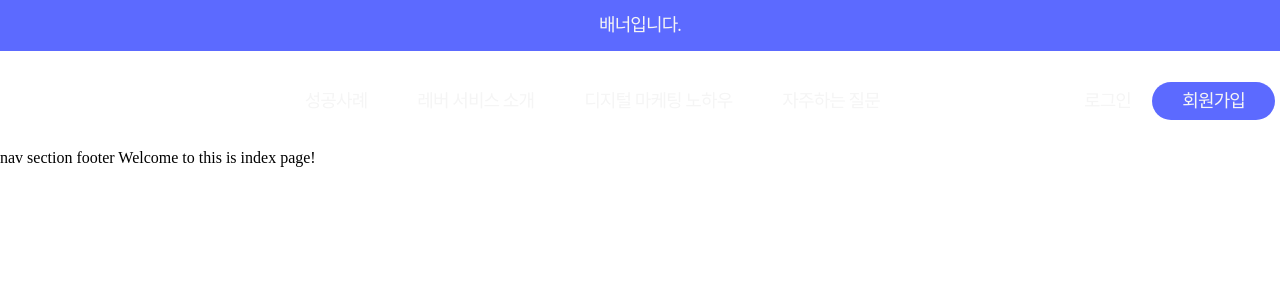
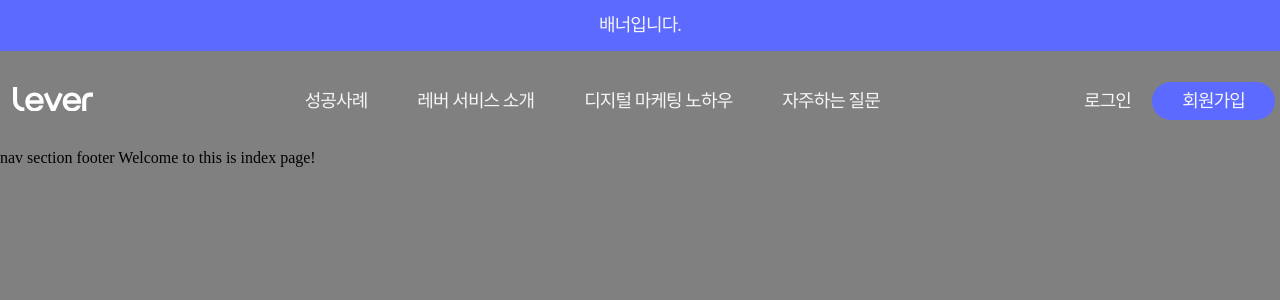
Before and after one commit to gorillaKim/react-landing-boilerplate, a Next.js app: page / in a window 1280 px wide. Shown: the top 300 px of the page. Built offline with nearby package versions, Linux system fonts and the light colour scheme; a web font is replaced by a local one.

Commit message:
feat: pageContainer css 추가

```diff
--- a/pages/index.tsx
+++ b/pages/index.tsx
@@ -1,11 +1,18 @@
+import styled from "styled-components"
 import GlobalStyle from "../src/styles/GlobalStyle";
 import BannerContainer from "../src/containers/banner/BannerContainer";
 import Navbar from "../src/components/Navbar";
 
+const PageContainer = styled.div`
+  background-color: gray;
+  position: relative;
+  height: 200vh;
+`
+
 function Index (props) {
   const { message } = props;
   return (
-    <div>
+    <PageContainer>
       <GlobalStyle />
       <BannerContainer/>
       <Navbar/>
@@ -13,7 +20,7 @@ function Index (props) {
       section
       footer
       Welcome to {message}
-    </div>
+    </PageContainer>
   );
 };
 
```
